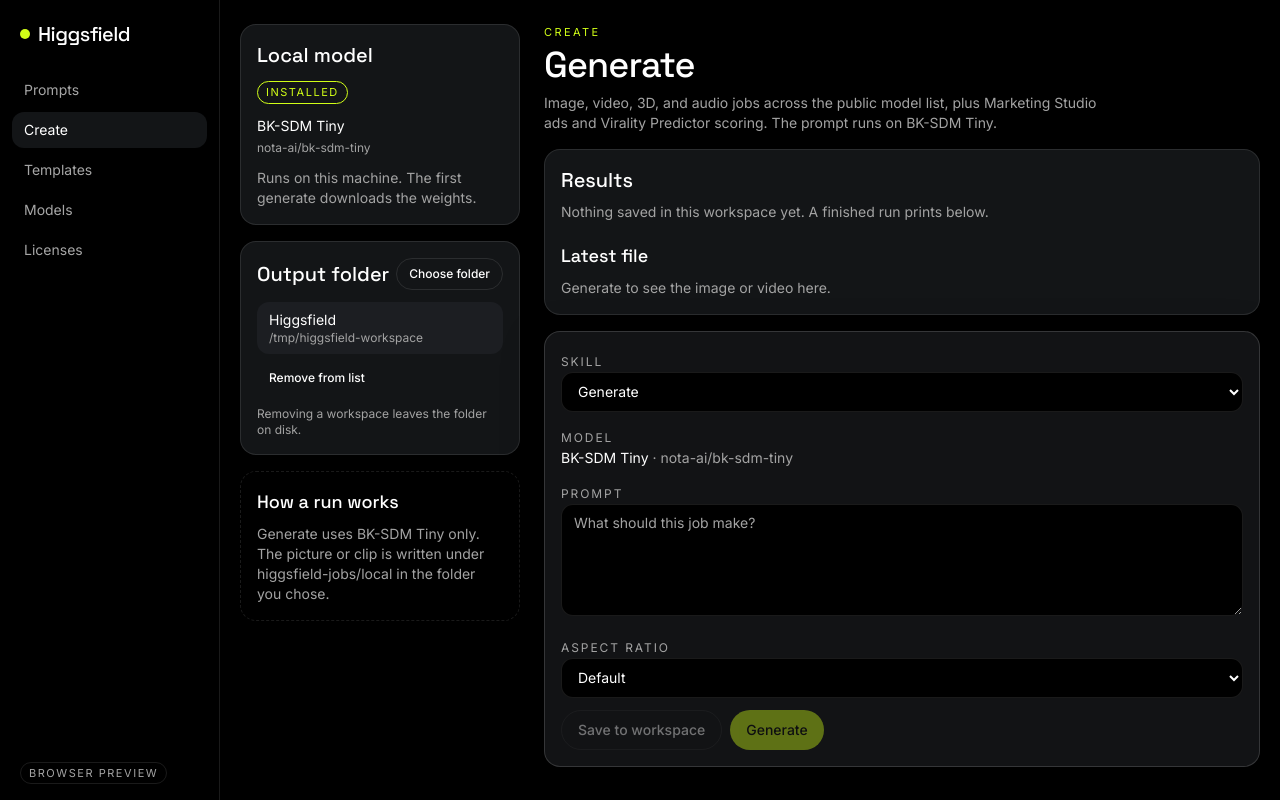
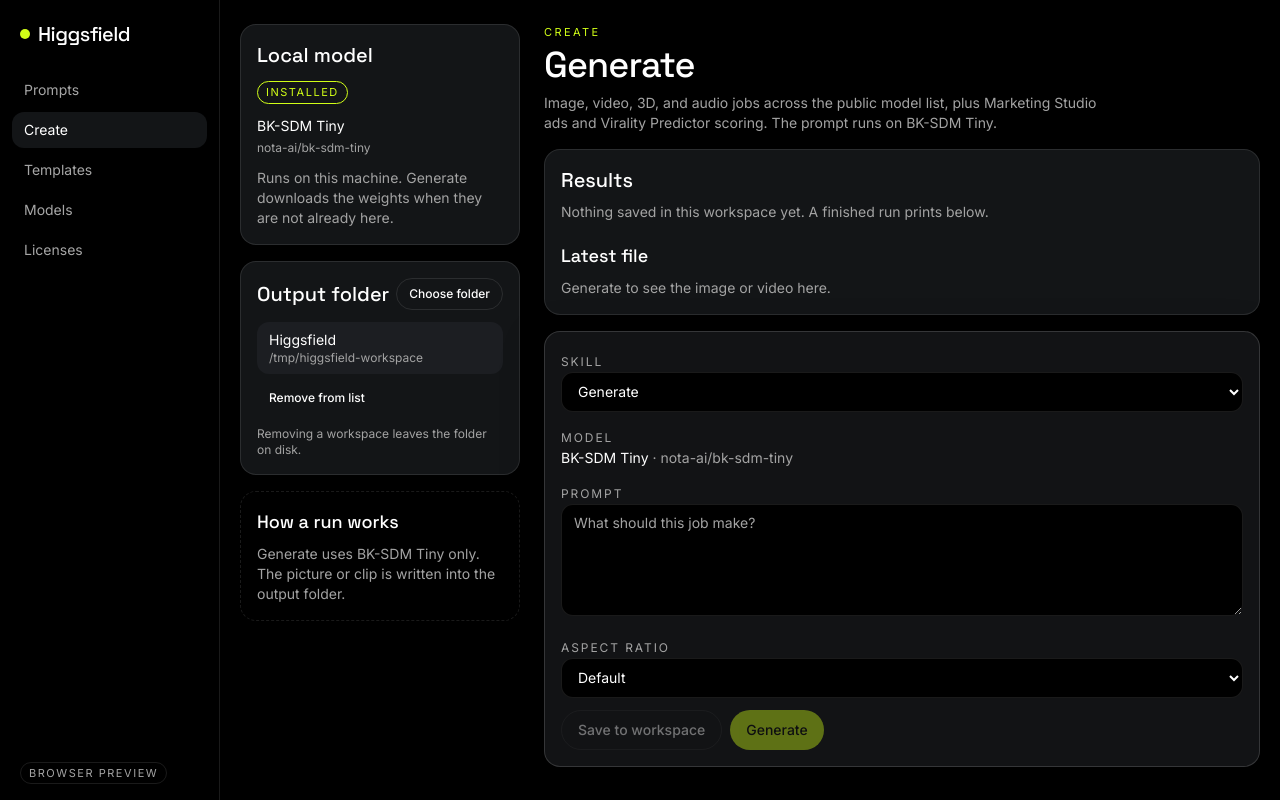
Before and after one commit to erboland/higgsfield-mac, a React (Vite) app: page / in a window 1280 px wide. Both pictures are taken after typing "Sample" into the empty fields and a click on the button "Create". Built offline with nearby package versions, Linux system fonts and the light colour scheme.

Commit message:
Let Create generate without a setup step.
Download progress stays on the Generate control, and the output folder defaults to Pictures/Higgsfield.

```diff
--- a/src/screens/Studio.tsx
+++ b/src/screens/Studio.tsx
@@ -27,6 +27,9 @@ export function Studio({ draft, onDraft }: { draft: JobDraft; onDraft: (draft: J
   const [localResult, setLocalResult] = useState<LocalGeneration | null>(null)
   const [error, setError] = useState('')
   const [busy, setBusy] = useState(false)
+  const [status, setStatus] = useState('')
+
+  useEffect(() => api.onLocalProgress((event) => setStatus(event.detail)), [api])
 
   const built = buildCommand(draft)
   const skill = skills.find((item) => item.id === draft.skillId)
@@ -92,10 +95,6 @@ export function Studio({ draft, onDraft }: { draft: JobDraft; onDraft: (draft: J
   }
 
   async function onGenerate() {
-    if (!workspaceId) {
-      setError('Choose an output folder first.')
-      return
-    }
     const prompt = draft.prompt.trim()
     if (!prompt) {
       setError('Write a prompt first.')
@@ -103,6 +102,7 @@ export function Studio({ draft, onDraft }: { draft: JobDraft; onDraft: (draft: J
     }
     const kind = model?.modality === 'video' ? 'video' : 'image'
     setBusy(true)
+    setStatus('Generating')
     setError('')
     try {
       setLocalResult(await api.generateLocal({ workspaceId, prompt, kind }))
@@ -121,7 +121,7 @@ export function Studio({ draft, onDraft }: { draft: JobDraft; onDraft: (draft: J
           <Badge className="mt-3 border-accent text-accent">Installed</Badge>
           <p className="mt-3 text-sm">{LOCAL_MODEL_NAME}</p>
           <p className="mt-1 break-all text-xs text-muted">{LOCAL_MODEL_ID}</p>
-          <p className="mt-3 text-sm text-muted">Runs on this machine. The first generate downloads the weights.</p>
+          <p className="mt-3 text-sm text-muted">Runs on this machine. Generate downloads the weights when they are not already here.</p>
         </article>
 
         <article className="rounded-2xl border border-line bg-panel p-4">
@@ -169,8 +169,7 @@ export function Studio({ draft, onDraft }: { draft: JobDraft; onDraft: (draft: J
         <article className="rounded-2xl border border-dashed border-line p-4 text-sm text-muted">
           <h2 className="font-serif text-lg text-ink">How a run works</h2>
           <p className="mt-2">
-            Generate uses {LOCAL_MODEL_NAME} only. The picture or clip is written under higgsfield-jobs/local in the
-            folder you chose.
+            Generate uses {LOCAL_MODEL_NAME} only. The picture or clip is written into the output folder.
           </p>
         </article>
       </section>
@@ -374,6 +373,7 @@ export function Studio({ draft, onDraft }: { draft: JobDraft; onDraft: (draft: J
             </label>
           ) : null}
 
+          {busy && <p className="text-sm">{status || 'Generating'}</p>}
           {error && <p className="text-sm text-danger">{error}</p>}
 
           <div className="flex flex-wrap gap-2">
```
